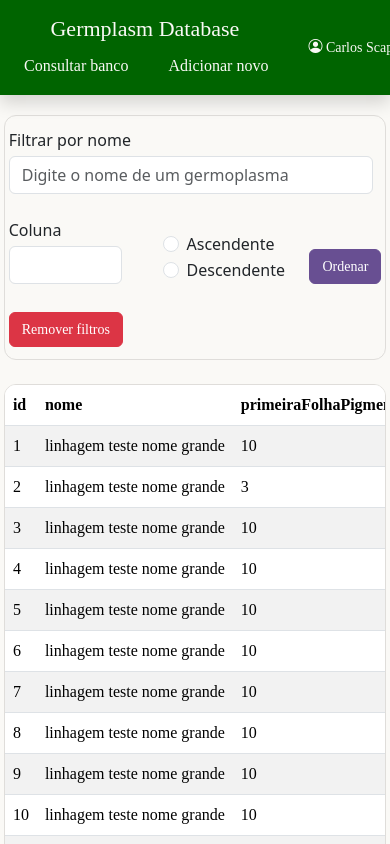
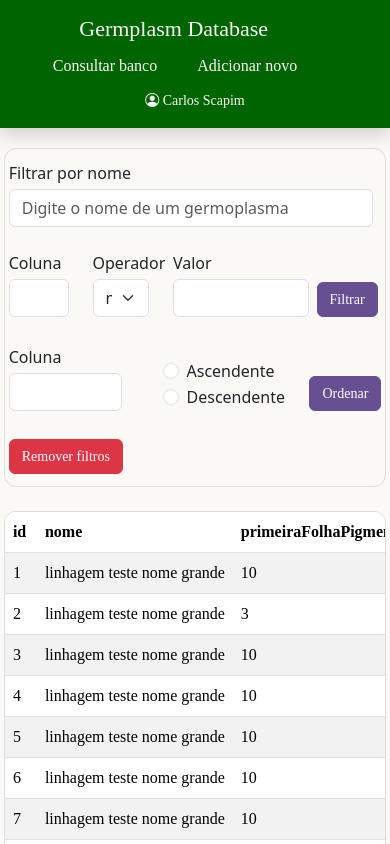
Before and after one commit to gabrielscapim/frontend-germplasm-database-project, a React (Create React App) app in the folder frontend/: page /consult-germplasms in a window 390 px wide. Shown: the top 844 px of the page. Built offline with nearby package versions, Linux system fonts and the light colour scheme; a web font is replaced by a local one.

Commit message:
style: header

```diff
--- a/frontend/src/components/ConsultGermplasms/Filters.js
+++ b/frontend/src/components/ConsultGermplasms/Filters.js
@@ -94,6 +94,43 @@ function Filters({ attributes }) {
         </div>
       ) }
       { window.innerWidth < MAX_SCREEN_SIZE && (
+        <>
+          <div className={ styles['filters-container-second-line'] }>
+            <Datalist
+              id="column-filter"
+              label="Coluna"
+              options={ attributes }
+              name="columnFilter"
+            />
+            <Select
+              id="comparison-filter"
+              label="Operador"
+              options={ [
+                'maior que',
+                'menor que',
+                'igual a',
+              ] }
+              name="comparisonFilter"
+            />
+            <Input
+              id="value-filter"
+              label="Valor"
+              type="number"
+              name="valueFilter"
+              labelClassName="general-input-label"
+              inputClassName="value-input"
+              componentStyles={ {
+                marginRight: '2%',
+              } }
+            />
+            <Button
+              id="button-filter"
+              label="Filtrar"
+              type="button"
+              disabled={ false }
+              componentStyles={ purpleButtonStyles }
+            />
+          </div>
           <div className={ styles['filters-container-third-line'] }>
             <Datalist
               id="column-filter"
@@ -130,6 +167,7 @@ function Filters({ attributes }) {
               } }
             />
           </div>
+        </>
       ) }
       <Button
         id="button-filter"
--- a/frontend/src/components/Header/Header.module.css
+++ b/frontend/src/components/Header/Header.module.css
@@ -58,4 +58,10 @@
     .header-title-options nav {
         margin-top: 12px;
     }
+    .header {
+        flex-direction: column;
+    }
+    .user-container {
+        margin-top: 12px;
+    }
 }
```
Lines whose indentation alone changed are shown as unchanged.
